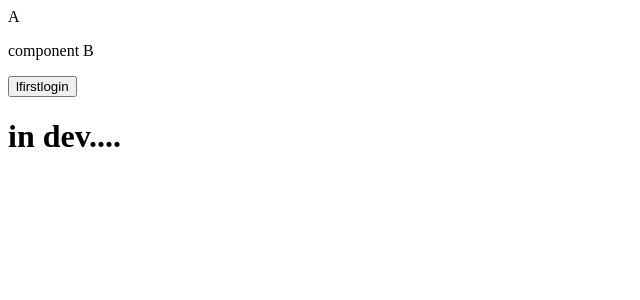
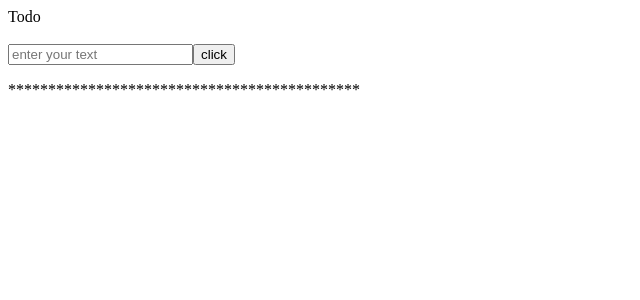
Before and after one commit to jspmern/react_exp_jun, a React (Create React App) app: page / in a window 1280 px wide. Shown: the top 300 px of the page, without its empty margins (0-640 px from the left). Built offline with nearby package versions, Linux system fonts and the light colour scheme.

Commit message:
context+reducer

```diff
--- a/src/App.js
+++ b/src/App.js
@@ -9,6 +9,8 @@ import ControlanUncontrol from './controlanduncontrolcomp/ControlanUncontrol';
 import A from './comp/A';
 import AuthContext from './context/AuthContext';
 import ProductContext from './context/ProductContext';
+import Todo from './comp/Todo';
+import TodoContext from './context/todoContext';
 function App() {
   return (
     <>
@@ -20,11 +22,14 @@ function App() {
       {/* <Condition data="utsav"/> */}
       {/* <Loop/> */}
       {/* <ControlanUncontrol/> */}
-         <AuthContext>
+         {/* <AuthContext>
          <ProductContext>
                <A />
           </ProductContext>
-          </AuthContext>
+          </AuthContext> */}
+          <TodoContext>
+          <Todo/>
+          </TodoContext>
     </>
   )
 }
--- /dev/null
+++ b/src/action/constant.js
@@ -0,0 +1,4 @@
+
+export const TEXT_SETTER = "TEXT_SETTER"
+export const SUBMIT = "SUBMIT"
+export const DELETE = "DELETE"
--- /dev/null
+++ b/src/action/todoActionCreator.js
@@ -0,0 +1,15 @@
+import { DELETE, SUBMIT, TEXT_SETTER } from "./constant"
+
+function setTextTodoHandler(value)
+{
+   return  { type:TEXT_SETTER, payload: value }
+}
+function deleteTodoHandler(id)
+{
+   return { type:DELETE, payload: id }
+}
+function sumbitTodoHandler()
+{
+   return { type:SUBMIT}
+}
+export {setTextTodoHandler,deleteTodoHandler,sumbitTodoHandler}
--- /dev/null
+++ b/src/comp/Todo.jsx
@@ -0,0 +1,103 @@
+// import React, { useState } from 'react'
+
+// function Todo() {
+//     let[text,setText]=useState()
+//     let [todo,setTodo]=useState([])
+//     let [show,setShow]=useState(true)
+//     //this is for texthandler
+//     function textHandler(e)
+//     {
+//          setText(e.target.value)
+//     }
+//     //this is for the submit handler
+//     function submitHandler()
+//     {
+//         if(todo.length>0)
+//             {
+//                 setShow(false)
+//             }
+//         let obj={
+//             id:new Date().getMilliseconds(),
+//             text
+//            }
+//            setTodo((pre)=>{
+//             return [...pre,obj]
+//            })
+//     }
+//     function delelteHandler(id)
+//     {
+//         setTodo((pre)=>{
+//             return pre.filter(item=>item.id !=id)
+//         })
+//     }
+//   return (
+//     <>
+//     <div>Todo</div>
+//     <br/>
+//     <input type='text' placeholder='enter your text' onChange={textHandler}/>
+//     <button onClick={submitHandler}>click</button>
+
+//     <p>***********************************************</p>
+//     {
+//       show && <h1>hello i am example</h1>
+//     }
+//     {
+//           todo.length>0  &&  todo?.map((item)=>{
+//            return  <div key={item.id}>
+//                 <h5>{item.text}</h5>
+//                 <button onClick={()=>{
+//                     delelteHandler(item.id)
+//                 }}>del</button>
+//             </div>
+//         })
+//     }
+//     </>
+
+//   )
+// }
+
+// export default Todo
+
+
+//////by using reducer
+
+import React, { useContext} from 'react'
+import { todoContextValue } from '../context/todoContext'
+function Todo() {
+    let {text,todo,setTodoHandler,todoSubmitHandler,todoDeleteHandler}=useContext(todoContextValue)
+    function submitHandler() {
+         todoSubmitHandler()
+    }
+    function textHandler(e) {
+        setTodoHandler(e.target.value)
+    }
+    function deleteHandler(id) {
+        todoDeleteHandler(id)
+    }
+    return (
+        <>
+            <div>Todo</div>
+            <br />
+            <input type='text' placeholder='enter your text' onChange={textHandler} value={text} />
+            <button onClick={submitHandler}>click</button>
+            <p>********************************************</p>
+            {
+                todo.length > 0 &&
+                <>
+                    {
+                        todo.map((item) => {
+                            return <div key={item.id}>
+                                <h6>{item.text}</h6>
+                                <button onClick={() => {
+                                    deleteHandler(item.id)
+                                }}>del</button>
+                            </div>
+                        })
+                    }
+                </>
+            }
+        </>
+    )
+}
+
+export default Todo
--- /dev/null
+++ b/src/context/todoContext.js
@@ -0,0 +1,28 @@
+import { createContext, useReducer } from "react";
+import reducer from "../reducers/todoReducer";
+import { deleteTodoHandler, setTextTodoHandler, sumbitTodoHandler } from "../action/todoActionCreator";
+export let todoContextValue = createContext()
+function TodoContext({ children }) {
+    let initalState = {
+        text: '',
+        todo: []
+    }
+    let [todo, dispatch] = useReducer(reducer, initalState)
+    //function for setting the text
+    function setTodoHandler(value) {
+        dispatch(setTextTodoHandler(value))
+    }
+    //function for deleteHandler
+    function todoDeleteHandler(id) {
+        dispatch(deleteTodoHandler(id))
+    }
+    //function for submit handler
+    function todoSubmitHandler() {
+        dispatch(sumbitTodoHandler())
+    }
+    return <todoContextValue.Provider value={{ ...todo, setTodoHandler, todoSubmitHandler, todoDeleteHandler }}>
+        {children}
+    </todoContextValue.Provider>
+}
+
+export default TodoContext
--- /dev/null
+++ b/src/reducers/todoReducer.js
@@ -0,0 +1,22 @@
+import { DELETE, SUBMIT, TEXT_SETTER } from "../action/constant"
+
+function todoReducer(state, action) {
+    if (action.type ==TEXT_SETTER) {
+        return { ...state, text: action.payload }
+    }
+    else if (action.type ==SUBMIT) {
+        let obj = {
+            id: new Date().getMilliseconds(),
+            text: state.text
+        }
+        return { ...state, todo: [...state.todo, obj], text: '' }
+    }
+    else if (action.type ==DELETE) {
+         return{...state,todo:state.todo.filter(item=>item.id !=action.payload)}
+    }
+    else {
+        return state
+    }
+
+}
+export default todoReducer
```
